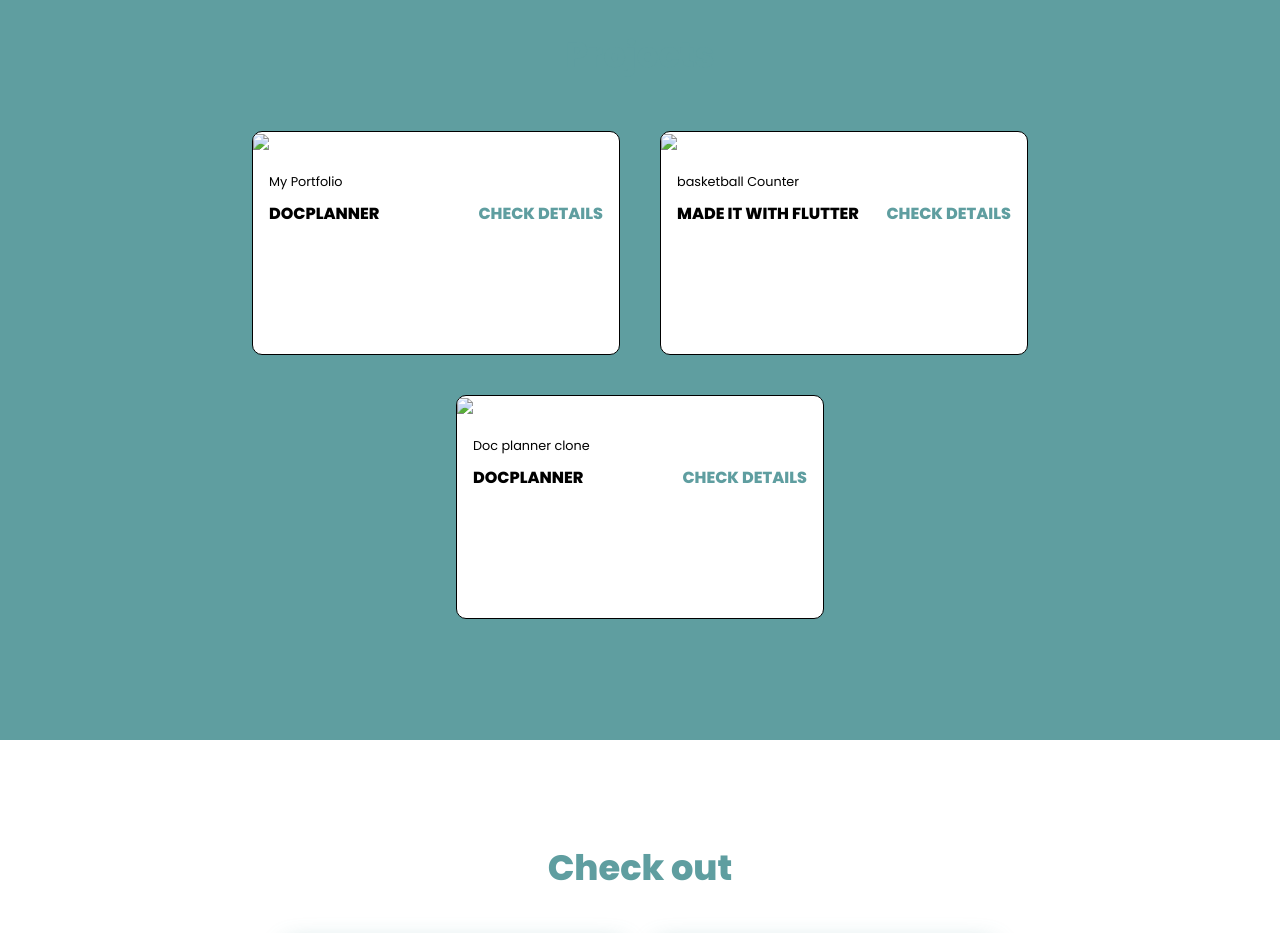
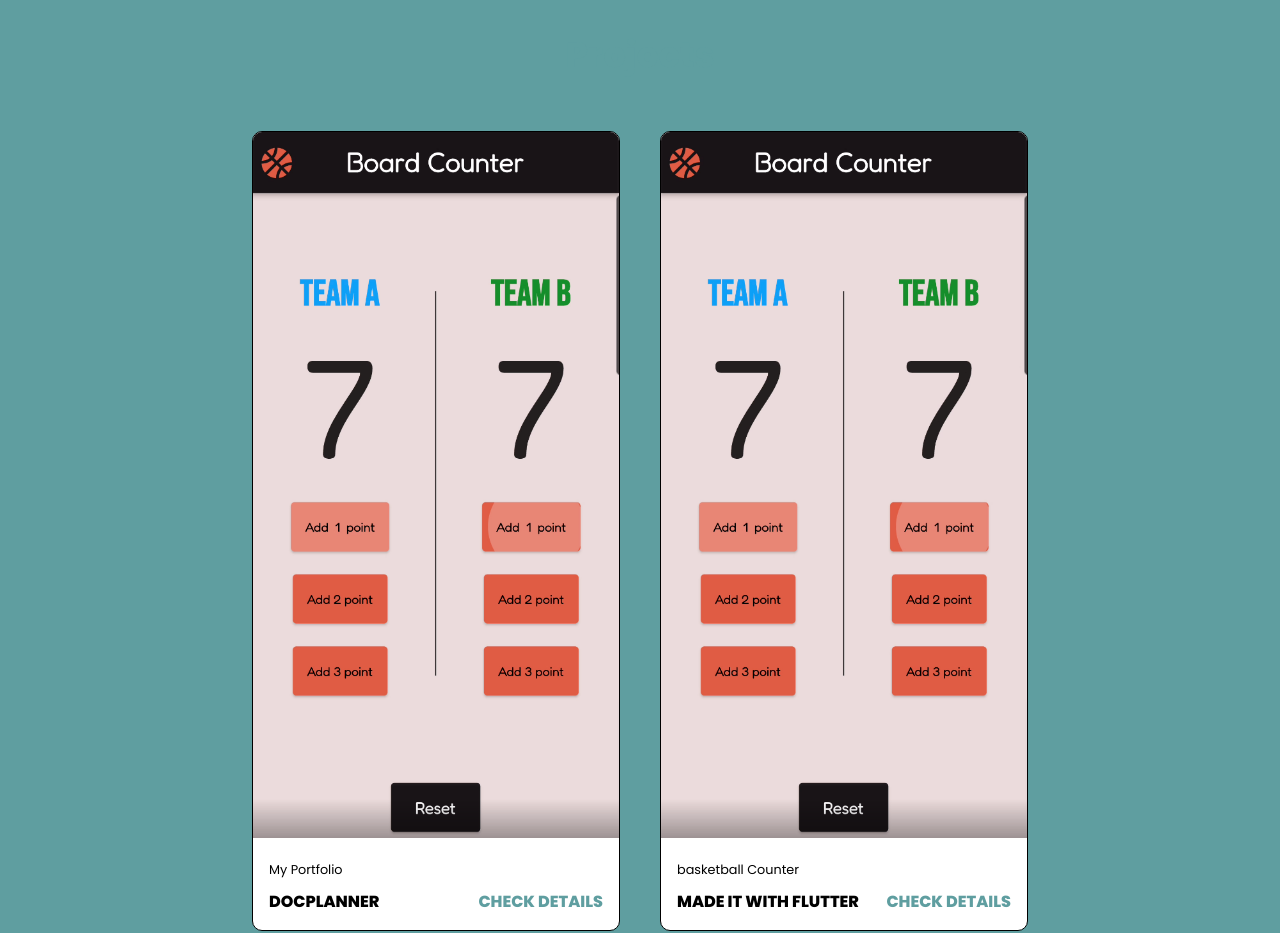
Before and after one commit to IssamElJaouhari/portfolio, a plain HTML site: page index.html in a window 1280 px wide. Shown: the part 1900-2833 px from the top of the page. Drawn offline with Linux system fonts and the light colour scheme; the site is published under a folder, as on GitHub Pages, so addresses that start at the root find nothing.

Commit message:
Update index.html

```diff
--- a/index.html
+++ b/index.html
@@ -71,7 +71,7 @@
         <div class="content">
             <div class="project-card">
                 <div class="project-image">
-                    <img src="/images/counter.png" />
+                    <img src="./images/counter.png" />
                 </div>
                 <div class="project-info">
                     <p class="project-category">My Portfolio</p>
@@ -83,7 +83,7 @@
             </div>
             <div class="project-card">
                 <div class="project-image">
-                    <img src="/images/counter.png" />
+                    <img src="./images/counter.png" />
                 </div>
                 <div class="project-info">
                     <p class="project-category">basketball Counter</p>
@@ -95,7 +95,7 @@
             </div>
             <div class="project-card">
                 <div class="project-image">
-                    <img src="/images/counter.png" />
+                    <img src="./images/counter.png" />
                 </div>
                 <div class="project-info">
                     <p class="project-category">Doc planner clone</p>
```
